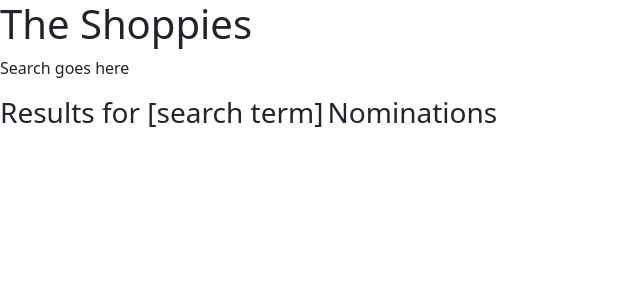
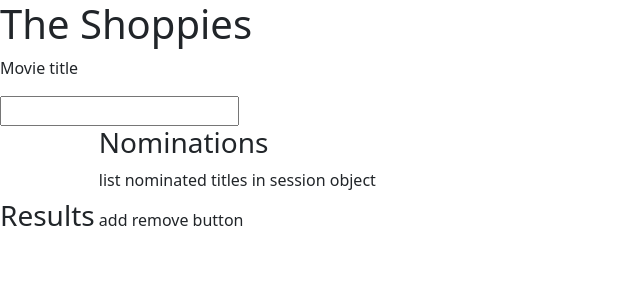
Before and after one commit to aetea/shoppies_awards, a Flask app: page / in a window 1280 px wide. Shown: the top 300 px of the page, without its empty margins (0-640 px from the left). Run offline with Flask 2, Linux system fonts and the light colour scheme; some libraries are stand-ins or nearby versions.

Commit message:
Add search feature and show top 5 results.

```diff
--- a/server.py
+++ b/server.py
@@ -29,12 +29,14 @@ def title_search():
     """Search OMDB API using form input."""
 
     # get movie title from form
-    search_term = request.args.get("title-search")
+    search_term = request.args.get("title-field")
     print(f"searching omdb for {search_term}")
 
     # send search request to omdb api
     search_response = requests.get(f"http://www.omdbapi.com/?apikey={OMDB_KEY}"\
-        f"&s={search_term}")
+        f"&s={search_term}&type=movie")
+
+    # turn response object into dict
     search_res_dict = search_response.json()
 
     return search_res_dict
--- a/static/ajax.js
+++ b/static/ajax.js
@@ -1,5 +1,52 @@
-// for all functionality
-// - fetch search results
-// - add nomination
-// - remove nomination
-// - show marquee?
+// ========== Functions ===========
+// search function
+function searchMovieTitle(evt){};
+
+
+
+// ======= Event Listeners ========
+
+// listen for search
+$("#title-search").on("submit", (evt) => {
+    evt.preventDefault();
+    // gather necessary data
+    const searchTerm = $("#title-field").val();
+    // send request to server
+    $.get("/search", {"title-field": searchTerm}, (res) => {
+        // handle response
+        $("#results-header").html(`Results for ${searchTerm}`);
+
+        // display - test
+        console.log(res);
+        const firstTitle = res.Search[0].Title;
+        $("#results-list").html(firstTitle);
+
+        // loop thru 5 results
+        // add each result to results-list using index - title, year, button
+        for (let i=0; i<5; i+=1) {
+            let movieTitle = res.Search[i].Title;
+            let movieYear = res.Search[i].Year;
+            let movieId = res.Search[i].imdbID;
+
+            let nomButton = `<button id="nom-button" value=${movieId}>Nominate</button>`
+            $("#results-list").append(`<li>${movieTitle} (${movieYear}) ${nomButton}</li>`);
+        };
+    });
+});
+
+// nominate movie
+$("#nom-button").on("click", (evt) => {
+    evt.preventDefault();
+    // grab relevant data
+    // check total_nominations < 5
+    // add movie to session obj OR error dialog
+    // update nominated list to add movie
+});
+
+// remove nomination
+$("#rm-nom-button").on("click", (evt) => {
+    evt.preventDefault();
+    // grab relevant data
+    // remove movie from session obj
+    // update nominated list to remove movie
+});
--- a/templates/index.html
+++ b/templates/index.html
@@ -15,12 +15,30 @@
 </head>
 <body>
     <div><h1>The Shoppies</h1></div>
-    <div><p>Search goes here</p></div>
+    <span id="search-area">
+        <form action="/search" id="title-search">
+            <p><label for="title-field">Movie title</label></p>
+            <input type="text" name="title-field" id="title-field">
+        </form>
+    </span>
     <div id="results">
-        <h3>Results for [search term]</h3>
+        <h3 id="results-header">Results</h3>
+        <ul id="results-list">
+            <!-- {% for movie in movie_results %}
+            • {{ movie }} <button id="nom-button" value="movie.id">Nominate</button>
+            {% endfor %} -->
+        </ul>
     </div>
     <div id="nominations">
         <h3>Nominations</h3>
+        <p>list nominated titles in session object</p>
+        <p>add remove button</p>
     </div>
+
+    <script src="http://code.jquery.com/jquery.js"></script>
+    <!-- Bootstrap JS -->
+    <script src="https://cdn.jsdelivr.net/npm/@popperjs/core@2.6.0/dist/umd/popper.min.js" integrity="sha384-KsvD1yqQ1/1+IA7gi3P0tyJcT3vR+NdBTt13hSJ2lnve8agRGXTTyNaBYmCR/Nwi" crossorigin="anonymous"></script>
+    <script src="https://cdn.jsdelivr.net/npm/bootstrap@5.0.0-beta2/dist/js/bootstrap.min.js" integrity="sha384-nsg8ua9HAw1y0W1btsyWgBklPnCUAFLuTMS2G72MMONqmOymq585AcH49TLBQObG" crossorigin="anonymous"></script>
+    <script src="/static/ajax.js"></script>
 </body>
 </html>
```
